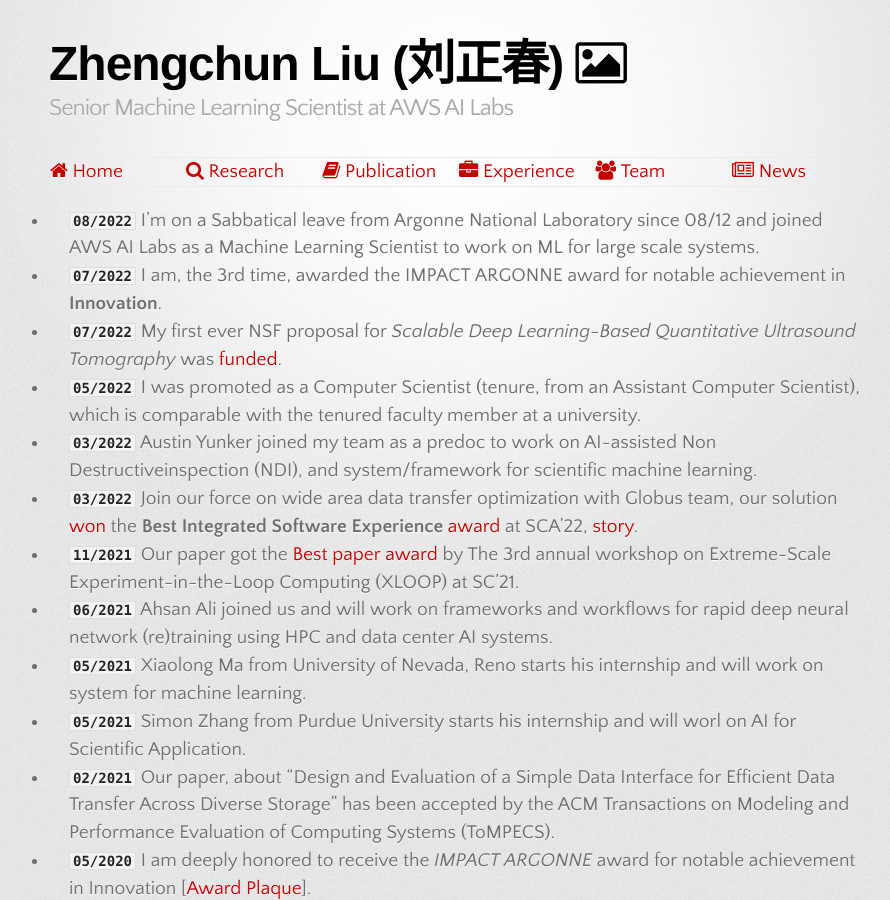
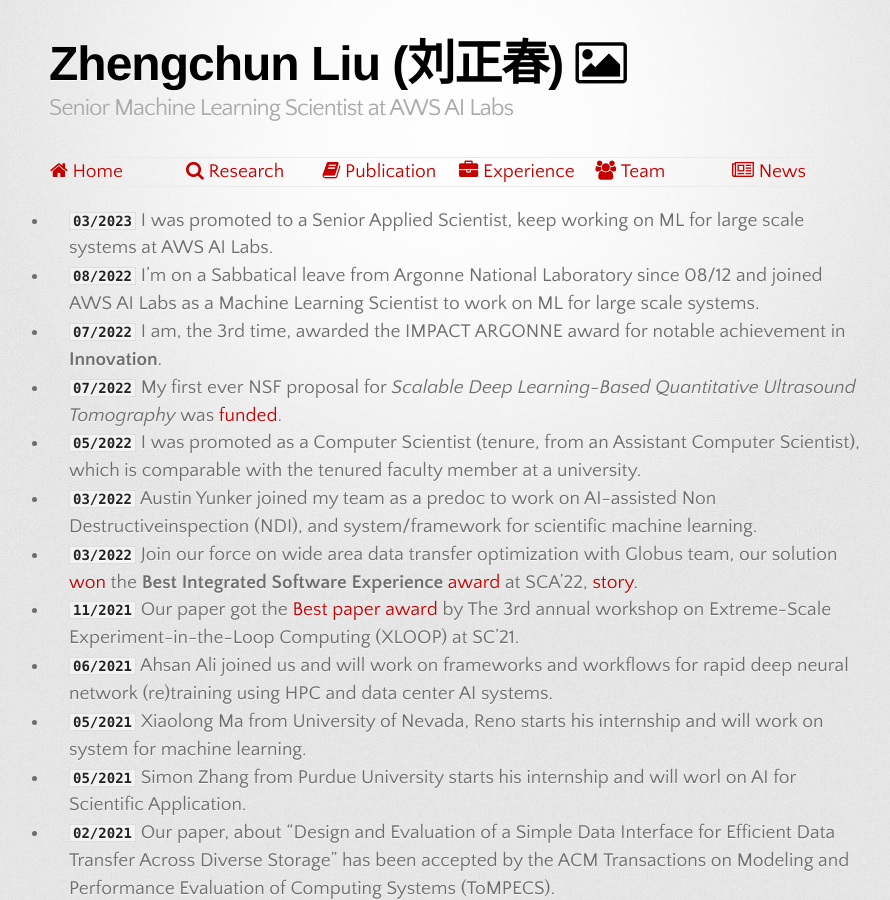
Before and after one commit to lzhengchun/lzhengchun.github.io, a Jekyll site: the page built from News.md, in a window 1280 px wide and 900 px high. Shown: the whole window, without its empty margins (181-1071 px from the left). Built offline with Jekyll 4.4.1, drawn with Linux system fonts in a browser that asks for light colours; some web fonts are replaced.

Commit message:
Update News.md

```diff
--- a/News.md
+++ b/News.md
@@ -2,6 +2,7 @@
 layout: default
 title: What's new
 ---
+* __`03/2023`__ I was promoted to a Senior Applied Scientist, keep working on ML for large scale systems at AWS AI Labs.
 * __`08/2022`__ I'm on a Sabbatical leave from Argonne National Laboratory since 08/12 and joined AWS AI Labs as a Machine Learning Scientist to work on ML for large scale systems.
 * __`07/2022`__ I am, the 3rd time, awarded the IMPACT ARGONNE award for notable achievement in **Innovation**.
 * __`07/2022`__ My first ever NSF proposal for _Scalable Deep Learning-Based Quantitative Ultrasound Tomography_ was [funded](https://www.nsf.gov/awardsearch/showAward?AWD_ID=2152765).
```
